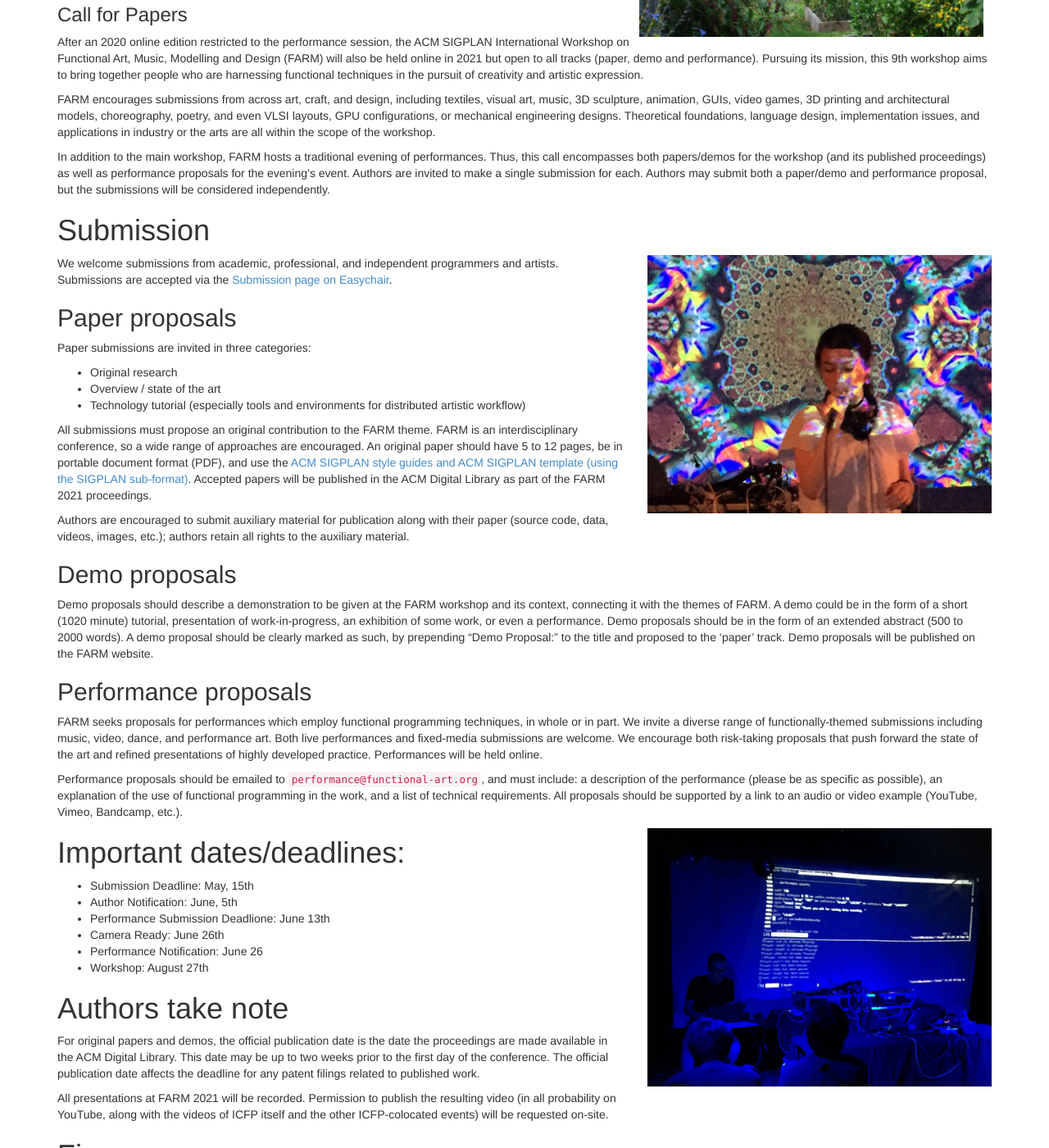
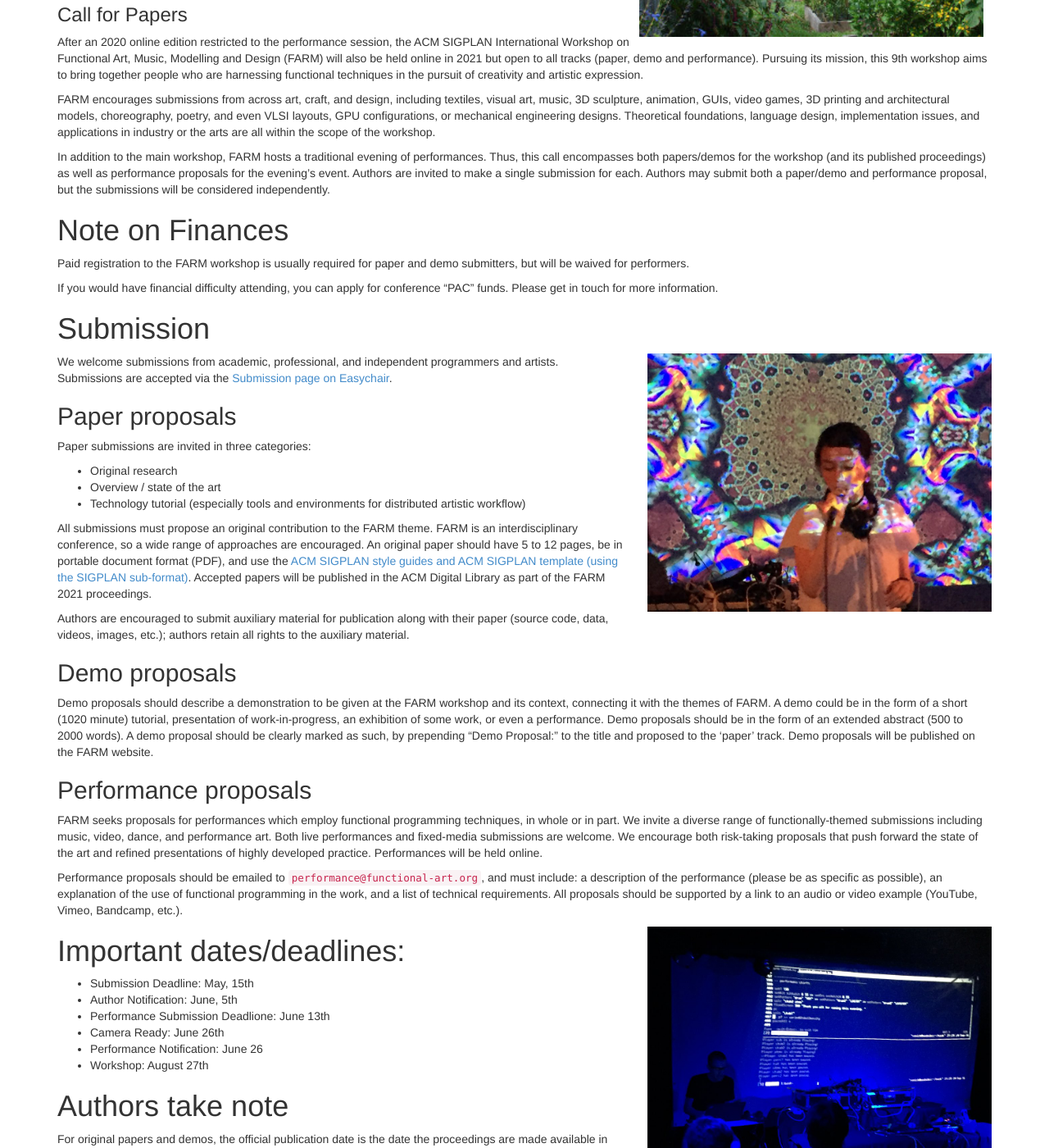
Before and after one commit to functional-art/functional-art.github.com, a Jekyll site: the page built from 2021/cfp.md, in a window 1280 px wide and 1400 px high, scrolled down 416 px. Shown: the whole window at 82% size. Built offline with Jekyll 4.4.1, drawn with Linux system fonts in a browser that asks for light colours; nearby versions of some CDN libraries; some of the changed text lies outside the part shown.

Commit message:
Clarify finances, move up note on that.

```diff
--- a/2021/cfp.md
+++ b/2021/cfp.md
@@ -49,6 +49,14 @@ proposals for the evening's event. Authors are invited to make a
 single submission for each. Authors may submit both a paper/demo and
 performance proposal, but the submissions will be considered
 independently.
+
+# Note on Finances
+
+Paid registration to the FARM workshop is usually required for paper
+and demo submitters, but will be waived for performers.
+
+If you would have financial difficulty attending, you can apply for
+conference "PAC" funds. Please get in touch for more information.
 
 # Submission
 
```
Also changed, not shown: other parts of 2021/cfp.md (+0 -5 lines), 2021/cfp.txt (+9 -6 lines).
